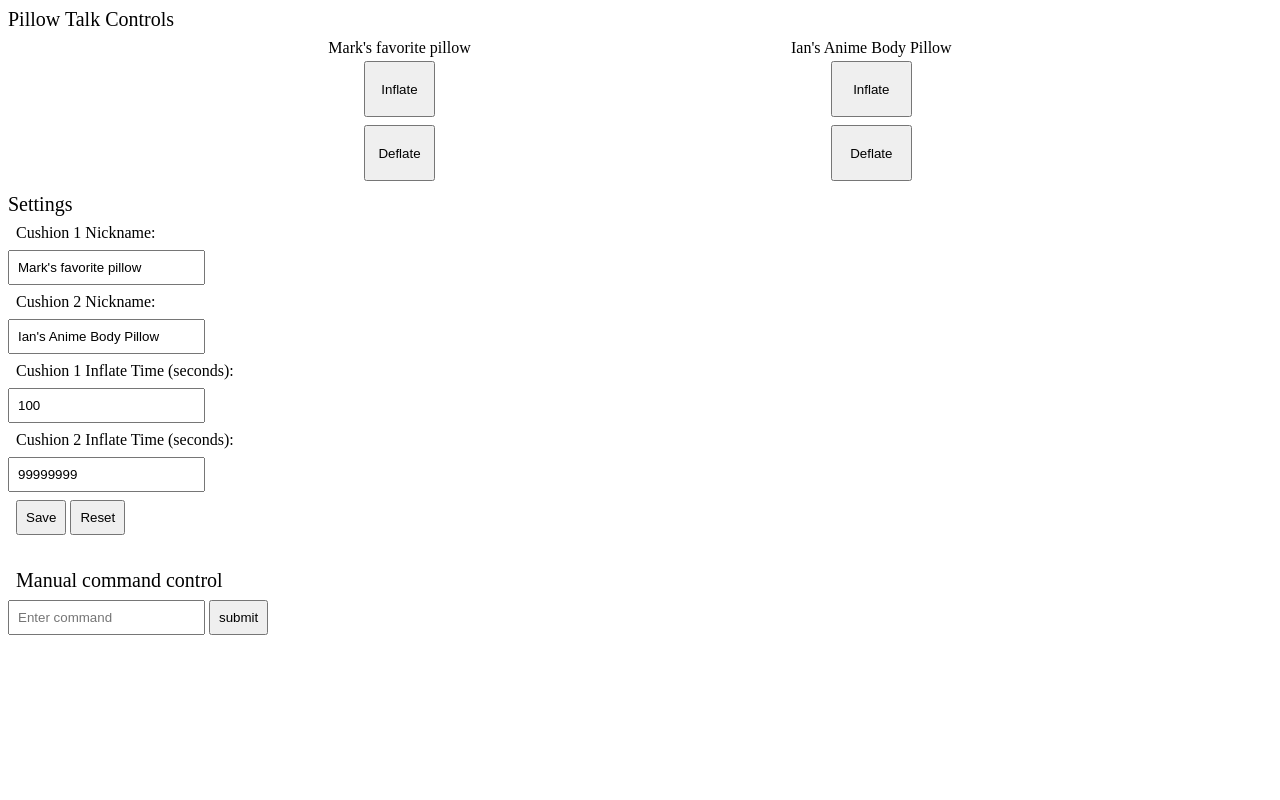
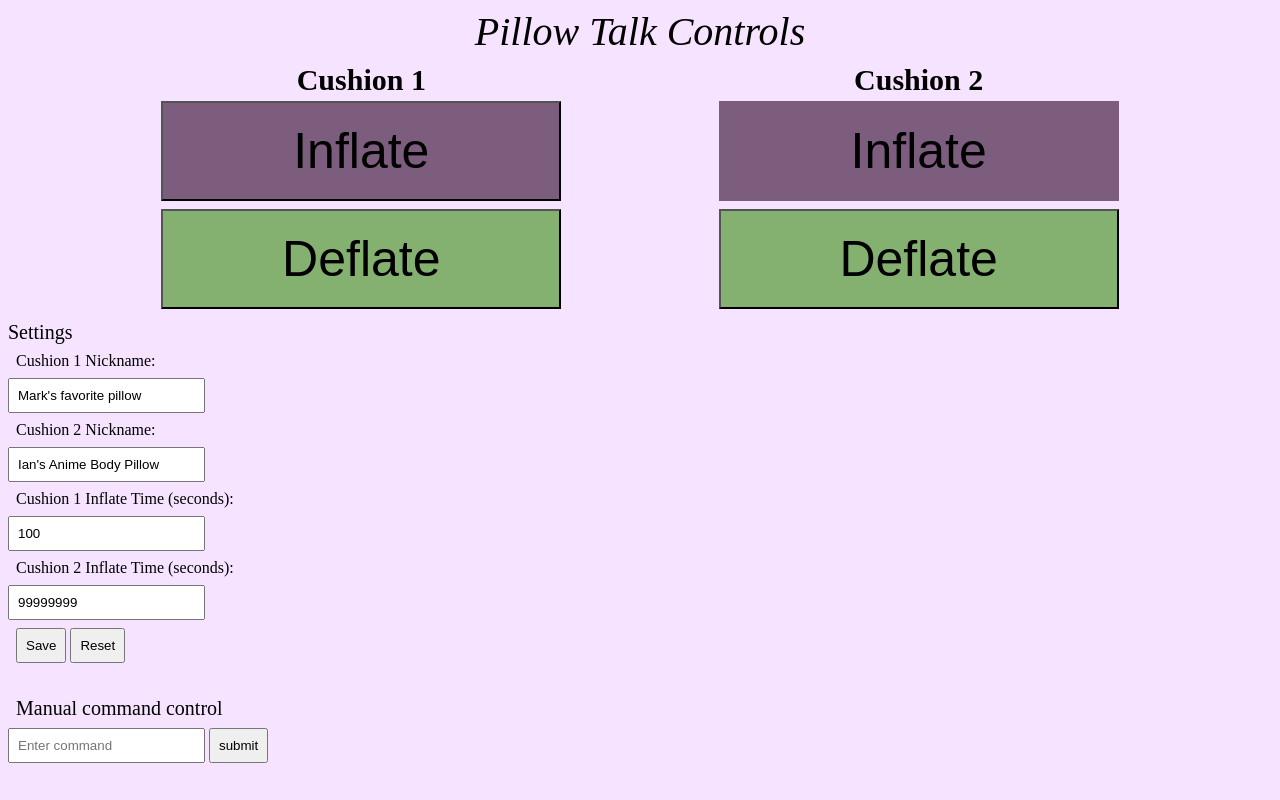
Before and after one commit to MTUHIDE/PillowTalk, a Flask app: page / in a window 1280 px wide. Run offline with Flask 2, Linux system fonts and the light colour scheme.

Commit message:
changed name

```diff
--- a/pillowtalk/templates/index.html
+++ b/pillowtalk/templates/index.html
@@ -4,23 +4,25 @@
 <head>
 	<meta name="viewport" content="width=device-width,initial-scale=1.0">
 	<link rel="stylesheet" type="text/css" href="/static/index.css">
+	<link rel="stylesheet" type="text/css" href="../static/index.css">
 	<script src="/static/index.js"></script>
 </head>
 
-<body>
-	<div class="title">
-		Pillow Talk Controls
+<body style="background-color: rgb(245, 227, 255);">
+	<div class="title" style ="font-size: 40px; text-align: center;">
+		<em>Pillow Talk Controls</em>
 	</div>
 	<div class="pillow-container">
 		<div class="button-container">
-			<div class="cushion-nickname">{{context['cushion_1_nickname']}}</div>
-			<button id="inflate_1" onclick="send_command('inflate cushion_1 1')">Inflate</button>
-			<button id="deflate_1" onclick="send_command('deflate cushion_1 1')">Deflate</button>
+			<div class="cushion-nickname" style = "font-size: 30px;"><strong>Cushion 1</strong></div>
+			<button id="inflate_1" style="background-color:rgb(125, 93, 126); height: 100px; width: 400px; font-size: 50px;" onclick="send_command('inflate cushion_1 1')">Inflate</button>
+			<button id="deflate_1" style="background-color:rgb(132, 177, 112); height: 100px; width: 400px; font-size: 50px;" onclick="send_command('deflate cushion_1 1')">Deflate</button>
 		</div>
 		<div class="button-container">
-			<div class="cushion-nickname">{{context['cushion_2_nickname']}}</div>
-			<button id="inflate_2" onclick="send_command('inflate cushion_2 1')">Inflate</button>
-			<button id="deflate_2" onclick="send_command('deflate cushion_2 1')">Deflate</button>
+			<div class="cushion-nickname" style = "font-size: 30px;"><strong>Cushion 2</strong></div>
+			<button id="inflate_2" style="background-color:rgb(125, 93, 126); height: 100px; width: 400px; font-size: 50px; border:10px;" onclick="send_command('inflate cushion_2 1')">Inflate</button>
+			<button id="deflate_2" style="background-color:rgb(132, 177, 112); height: 100px; width: 400px; font-size: 50px;" onclick="send_command('deflate cushion_2 1')">Deflate</button>
+
 		</div>
 	</div>
 
```
